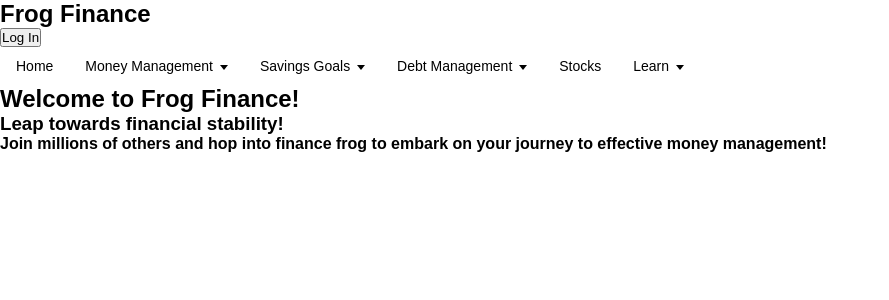
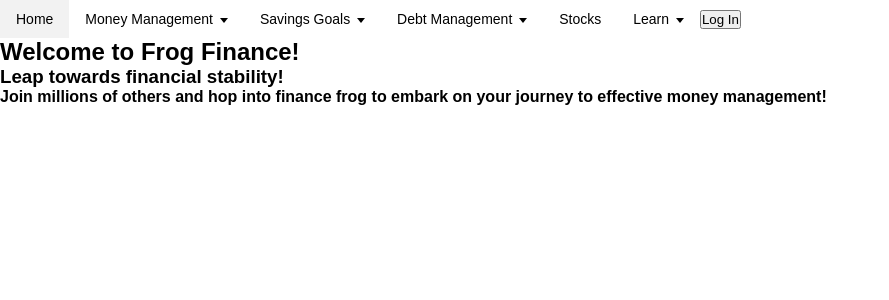
Before and after one commit to Shamayal/frog-finance, a React (Create React App) app in the folder frontend/client/: page / in a window 1280 px wide. Shown: the top 300 px of the page, without its empty margins (0-889 px from the left). Built offline with nearby package versions, Linux system fonts and the light colour scheme.

Commit message:
cleanup nav formatting

```diff
--- a/frontend/client/src/components/NavigationBar.jsx
+++ b/frontend/client/src/components/NavigationBar.jsx
@@ -12,20 +12,20 @@ const NavigationBar = () => {
 
   return (
     <div>
-      <h2>Frog Finance</h2>
-      {/* <h1>Auth0 Login</h1> */}
-      {error && <p>Authentication Error</p>}
-      {!error && isLoading && <p>Loading...</p>}
-      {!error && !isLoading && <></>}
-      <LoginButton />
-      <LogoutButton />
-
       <nav>
         <ul className="menus">
           {menuItems.map((menu, index) => {
             const depthLevel = 0;
             return <MenuItems items={menu} key={index} depthLevel={depthLevel} />;
           })}
+          <li>
+            {/* <h1>Auth0 Login</h1> */}
+            {error && <p>Authentication Error</p>}
+            {!error && isLoading && <p>Loading...</p>}
+            {!error && !isLoading && <></>}
+            <LoginButton />
+            <LogoutButton />
+          </li>
         </ul>
       </nav>
     </div>
```
